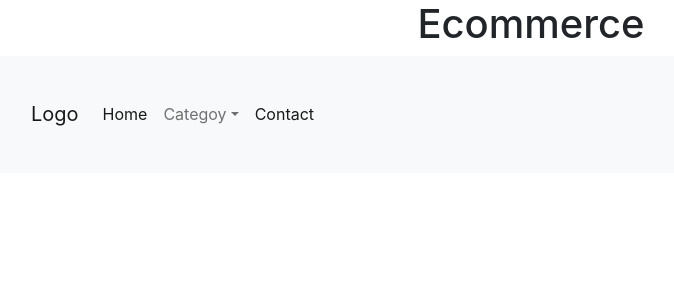
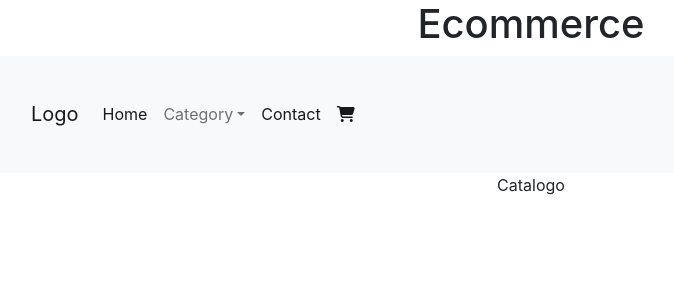
Before and after one commit to patoGarci/ecommerce, a React (Create React App) app: page / in a window 1280 px wide. Shown: the top 300 px of the page, without its empty margins (109-783 px from the left). Built offline with nearby package versions, Linux system fonts and the light colour scheme.

Commit message:
add cartWidget

```diff
--- a/public/index.html
+++ b/public/index.html
@@ -40,7 +40,10 @@
       To begin the development, run `npm start` or `yarn start`.
       To create a production bundle, use `npm run build` or `yarn build`.
     -->
+    <!-- boostrap -->
     <script src="https://cdn.jsdelivr.net/npm/@popperjs/core@2.9.2/dist/umd/popper.min.js" integrity="sha384-IQsoLXl5PILFhosVNubq5LC7Qb9DXgDA9i+tQ8Zj3iwWAwPtgFTxbJ8NT4GN1R8p" crossorigin="anonymous"></script>
-<script src="https://cdn.jsdelivr.net/npm/bootstrap@5.0.1/dist/js/bootstrap.min.js" integrity="sha384-Atwg2Pkwv9vp0ygtn1JAojH0nYbwNJLPhwyoVbhoPwBhjQPR5VtM2+xf0Uwh9KtT" crossorigin="anonymous"></script>
+    <script src="https://cdn.jsdelivr.net/npm/bootstrap@5.0.1/dist/js/bootstrap.min.js" integrity="sha384-Atwg2Pkwv9vp0ygtn1JAojH0nYbwNJLPhwyoVbhoPwBhjQPR5VtM2+xf0Uwh9KtT" crossorigin="anonymous"></script>
+    <!-- fontawesone -->
+    <script src="https://kit.fontawesome.com/22e3b6f93f.js" crossorigin="anonymous"></script>
   </body>
 </html>
--- a/src/App.js
+++ b/src/App.js
@@ -1,9 +1,12 @@
 import './App.css';
-import NavBar from './components/NavBar';
+import NavBar from './components/NavBar/NavBar';
+import ItemListContainer from './components/ItemListContainer/ItemListContainer'
+
 function App() {
   return (
     <div className="App">
       <NavBar/>
+      <ItemListContainer/>
     </div>
   );
 }
--- /dev/null
+++ b/src/components/ItemListContainer/ItemListContainer.js
@@ -0,0 +1,9 @@
+import React from 'react'
+
+export default function ItemListContainer() {
+    return (
+        <div>
+            Catalogo
+        </div>
+    )
+}
--- /dev/null
+++ b/src/components/NavBar/CartWidget/CartWidget.js
@@ -0,0 +1,9 @@
+import React from 'react'
+
+export default function CartWidget() {
+    return (
+        <>
+            <i class="fas fa-shopping-cart"></i>
+        </>
+    )
+}
--- a/src/components/NavBar.js
+++ b/src/components/NavBar/NavBar.js
@@ -1,5 +1,6 @@
 import React from 'react';
-import './NavBar.css'
+import CartWidget from './CartWidget/CartWidget'
+import './NavBar.css';
 export default function NavBar() {
     return (
         <>
@@ -17,7 +18,7 @@ export default function NavBar() {
                             </li>
                             <li className="nav-item dropdown">
                             <a className="nav-link dropdown-toggle" href="#" id="navbarDropdown" role="button" data-bs-toggle="dropdown" aria-expanded="false">
-                                Categoy
+                                Category
                             </a>
                             <ul className="dropdown-menu" aria-labelledby="navbarDropdown">
                                 <li><a className="dropdown-item" href="#">CelPhones</a></li>
@@ -28,6 +29,11 @@ export default function NavBar() {
                             </li>
                             <li className="nav-item">
                             <a className="nav-link active" aria-current="page" href="#">Contact</a>
+                            </li>
+                            <li className="nav-item">
+                            <a className="nav-link active" aria-current="page" href="#">
+                            <CartWidget/>
+                            </a>
                             </li>
                             {/* <li className="nav-item">
                             <a className="nav-link disabled" href="#" tabindex="-1" aria-disabled="true">Disabled</a>
```
Also changed, not shown: src/components/NavBar/NavBar.css (renamed from src/components/NavBar.css), src/components/NavBar/NavBar.scss (renamed from src/components/NavBar.scss), 1 other file (tests, documents, lock files or other folders).
